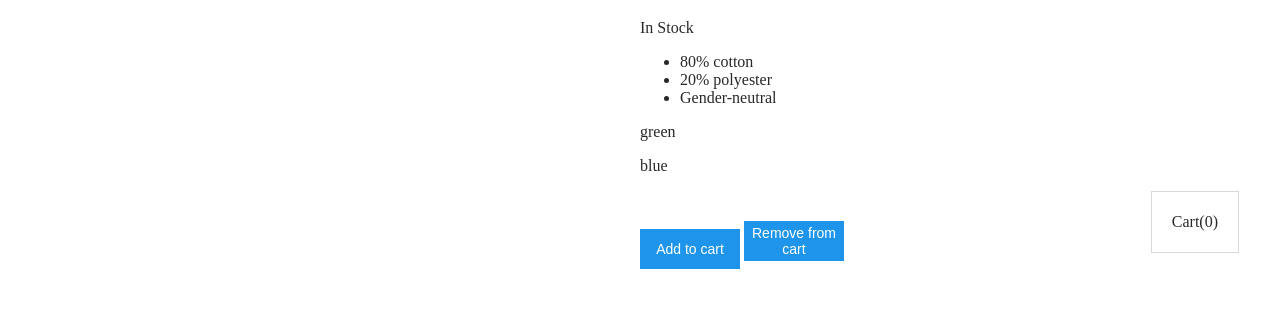
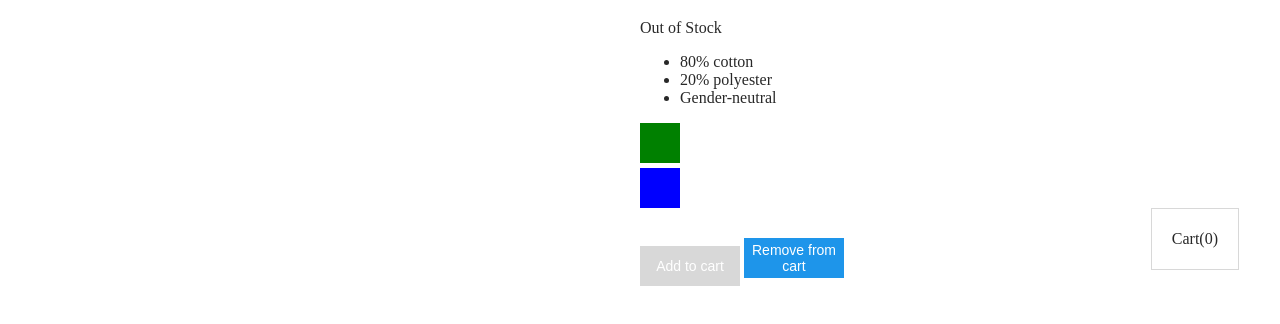
Before and after one commit to killer-r2d2/basics-vue2, a plain HTML site: page index.html in a window 1280 px wide. Shown: the part 162-486 px from the top of the page. Drawn offline with nearby package versions, Linux system fonts and the light colour scheme.

Commit message:
update readme

```diff
--- a/index.html
+++ b/index.html
@@ -29,11 +29,17 @@
                 <li v-for="detail in details">{{ detail }}</li>
             </ul>
 
-            <div v-for="variant in variants" :key="variant.variantId">
-                <p @mouseover="updateProduct(variant.variantImage)">{{ variant.variantColor }}</p>
+            <div v-for="variant in variants"
+                 :key="variant.variantId"
+                 class="color-box"
+                 :style="{ backgroundColor: variant.variantColor }"
+                 @mouseover="updateProduct(variant.variantImage)">
+
             </div>
 
-            <button v-on:click="addToCart">Add to cart</button>
+            <button v-on:click="addToCart"
+                    :disabled="inStock"
+                    :class="{ disabledButton: !inStock }">Add to cart</button>
             <button @click="removeFromCart">Remove from cart</button>
 
 
--- a/main.js
+++ b/main.js
@@ -3,7 +3,7 @@ var app = new Vue({
     data: {
         product: 'Socks',
         image: './img/green-socks.jpg',
-        inStock: true,
+        inStock: false,
         details: ['80% cotton', '20% polyester', 'Gender-neutral'],
         variants: [
             {
```
Also changed, not shown: 1 other file.
